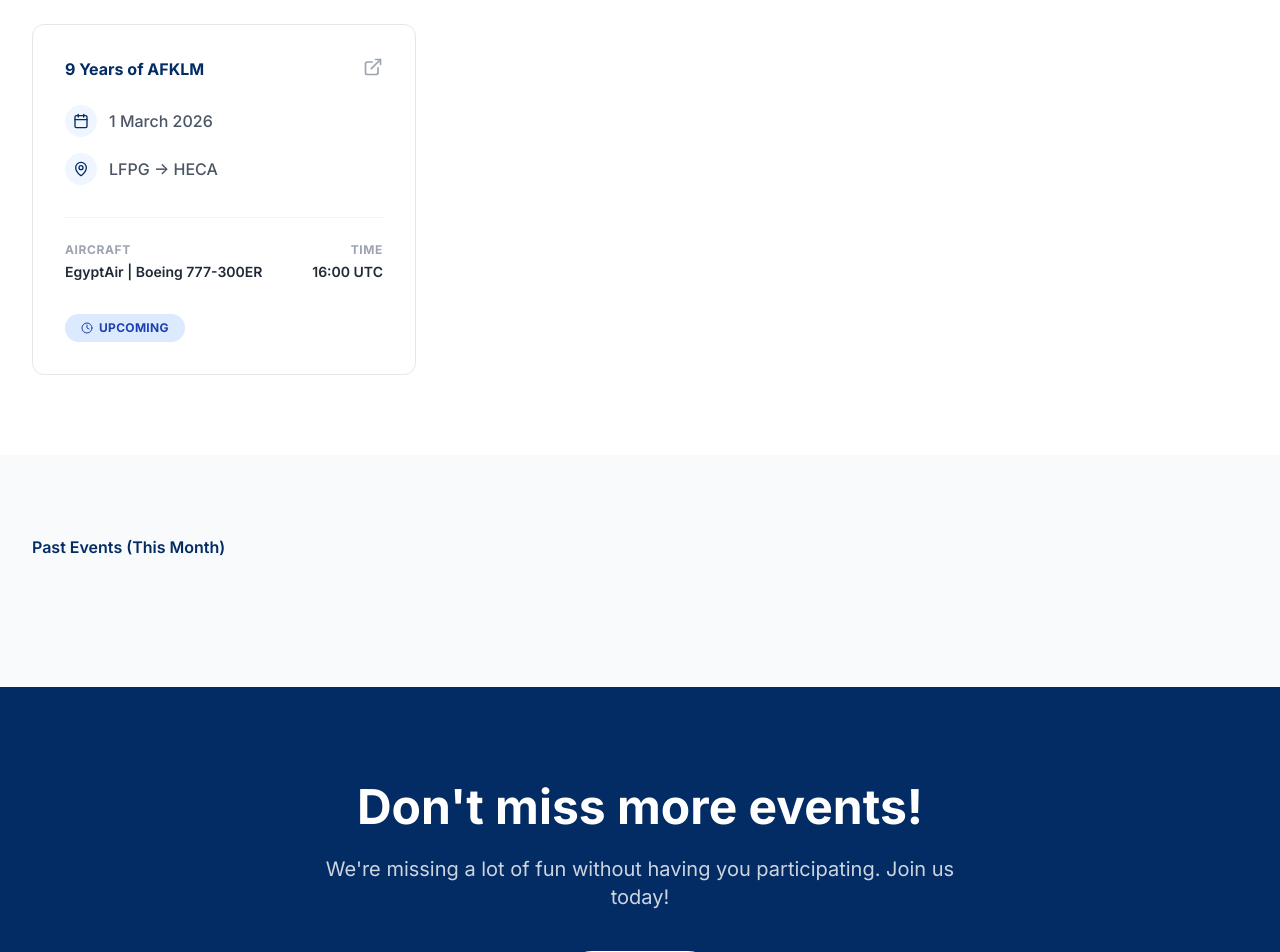
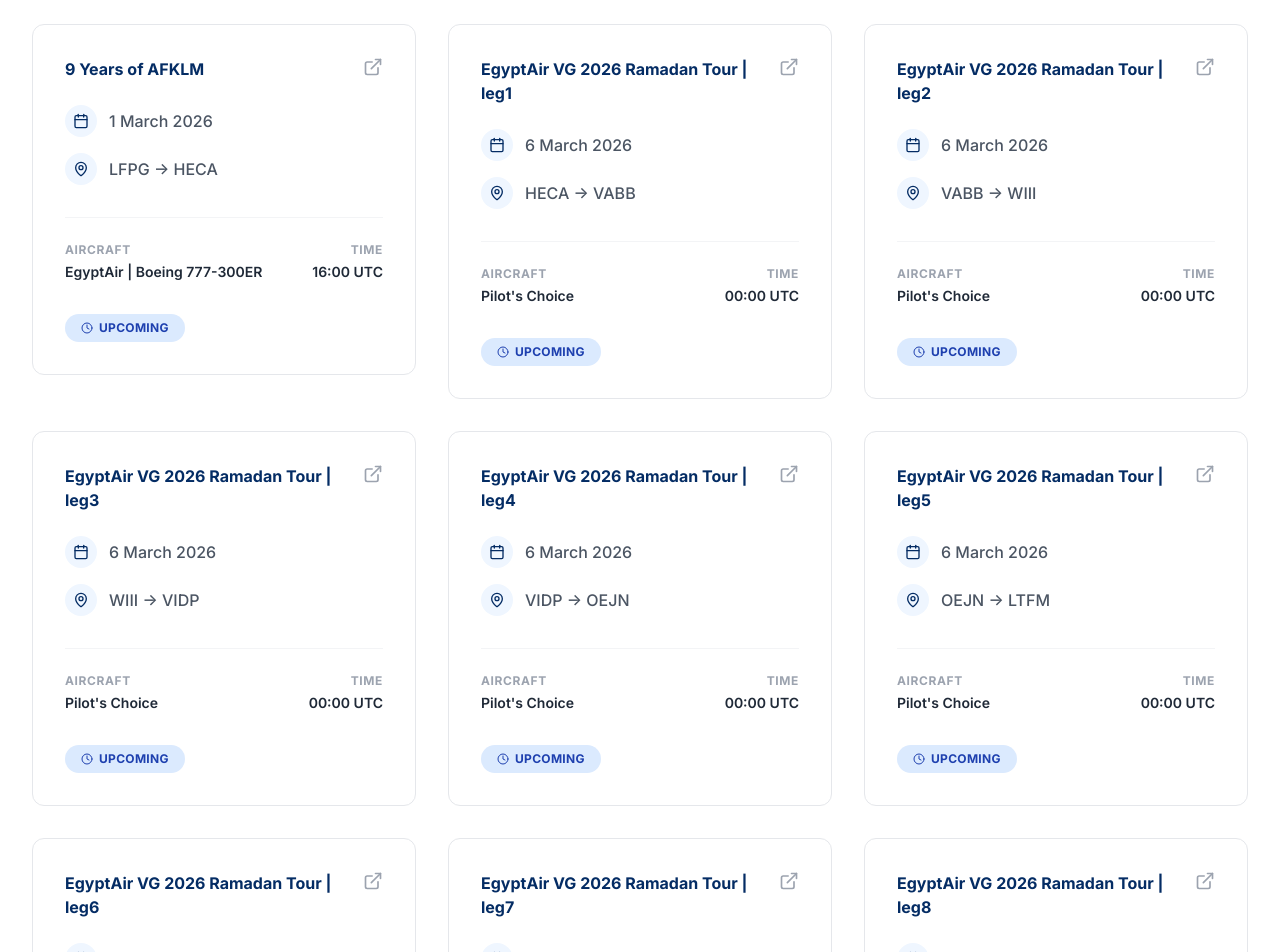
Before and after one commit to 3ssomy67272/eavg-sys, a Next.js app: page /events in a window 1280 px wide. Shown: the part 480-1432 px from the top of the page. Built offline with nearby package versions, Linux system fonts and the light colour scheme.

Commit message:
Event List Update no.5

```diff
--- a/src/app/events/page.tsx
+++ b/src/app/events/page.tsx
@@ -25,10 +25,81 @@
       startTime: '2026-03-01T16:00:00Z',
       durationMinutes: 250,  // 4:10 hours
       route: 'LFPG -> HECA',
-      aircraft: 'EgyptAir | Boeing 777-300ER',
+      aircraft: `EgyptAir | Boeing 777-300ER`,
       forumLink: 'https://community.infiniteflight.com/t/afklm-va-presents-9th-anniversary-eham-lfpg/1147102',
     },
-
+    {
+      id: 2,
+      title: 'EgyptAir VG 2026 Ramadan Tour | leg1',
+      startTime: '2026-03-06T00:00:00Z',
+      durationMinutes: 21600,  // 15days
+      route: 'HECA -> VABB',
+      aircraft: `Pilot's Choice`,
+      forumLink: '/join',
+    },
+    {
+      id: 3,
+      title: 'EgyptAir VG 2026 Ramadan Tour | leg2',
+      startTime: '2026-03-06T00:00:00Z',
+      durationMinutes: 21600,  // 15days
+      route: 'VABB -> WIII',
+      aircraft: `Pilot's Choice`,
+      forumLink: '/join',
+    },
+    {
+      id: 4,
+      title: 'EgyptAir VG 2026 Ramadan Tour | leg3',
+      startTime: '2026-03-06T00:00:00Z',
+      durationMinutes: 21600,  // 15days
+      route: 'WIII -> VIDP',
+      aircraft: `Pilot's Choice`,
+      forumLink: '/join',
+    },
+    {
+      id: 5,
+      title: 'EgyptAir VG 2026 Ramadan Tour | leg4',
+      startTime: '2026-03-06T00:00:00Z',
+      durationMinutes: 21600,  // 15days
+      route: 'VIDP -> OEJN',
+      aircraft: `Pilot's Choice`,
+      forumLink: '/join',
+    },
+    {
+      id: 6,
+      title: 'EgyptAir VG 2026 Ramadan Tour | leg5',
+      startTime: '2026-03-06T00:00:00Z',
+      durationMinutes: 21600,  // 15days
+      route: 'OEJN -> LTFM',
+      aircraft: `Pilot's Choice`,
+      forumLink: '/join',
+    },
+    {
+      id: 7,
+      title: 'EgyptAir VG 2026 Ramadan Tour | leg6',
+      startTime: '2026-03-06T00:00:00Z',
+      durationMinutes: 21600,  // 15days
+      route: 'LTFM -> GMMN',
+      aircraft: `Pilot's Choice`,
+      forumLink: '/join',
+    },
+    {
+      id: 8,
+      title: 'EgyptAir VG 2026 Ramadan Tour | leg7',
+      startTime: '2026-03-06T00:00:00Z',
+      durationMinutes: 21600,  // 15days
+      route: 'GMMN -> LATI',
+      aircraft: `Pilot's Choice`,
+      forumLink: '/join',
+    },
+    {
+      id: 9,
+      title: 'EgyptAir VG 2026 Ramadan Tour | leg8',
+      startTime: '2026-03-06T00:00:00Z',
+      durationMinutes: 21600,  // 15days
+      route: 'LATI -> HECA',
+      aircraft: `Pilot's Choice`,
+      forumLink: '/join',
+    },
   ];
 
   useEffect(() => {
```
